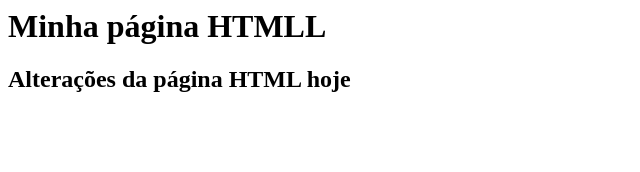
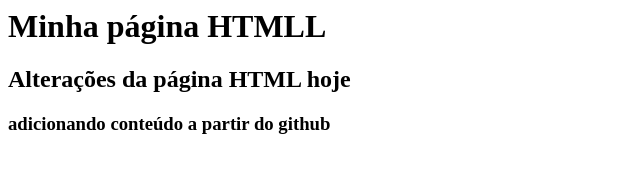
Before and after one commit to lkzvieira/gama-no-github, a plain HTML site: page index.html in a window 1280 px wide. Shown: the whole page, without its empty margins (0-640 px from the left). Drawn offline with Linux system fonts and the light colour scheme.

Commit message:
atualização feita a partir do github

```diff
--- a/index.html
+++ b/index.html
@@ -2,5 +2,6 @@
     <body>
         <h1> Minha página HTMLL</h1>
         <h2>Alterações da página HTML hoje</h2>
+        <h3>adicionando conteúdo a partir do github</h3>
     </body>
 </html>
```
